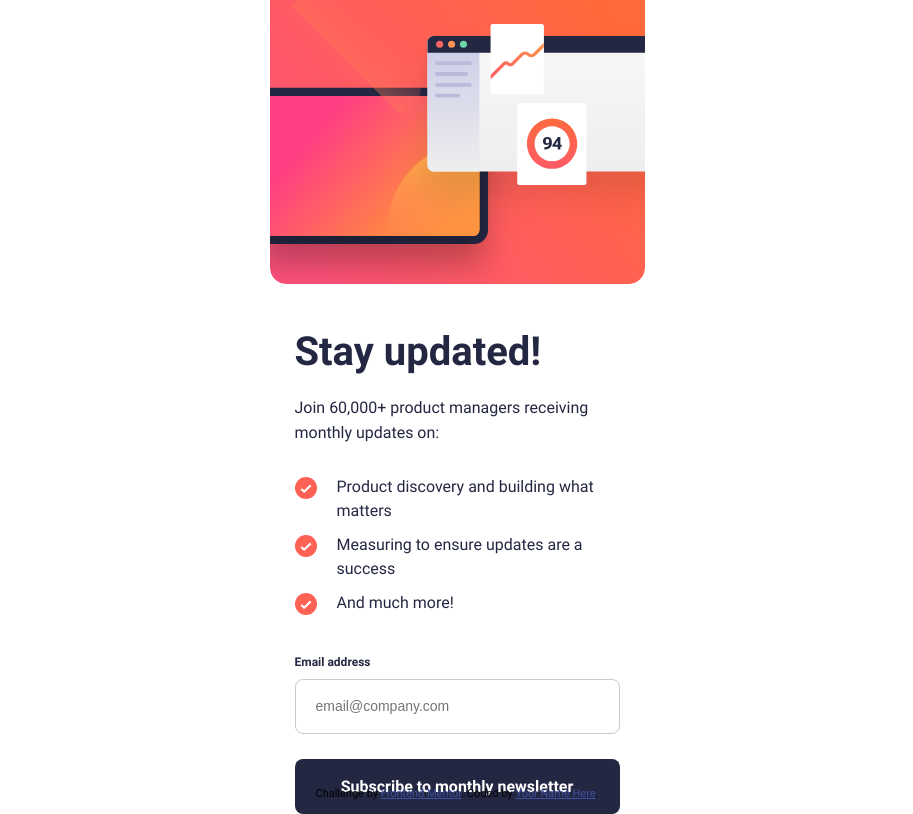
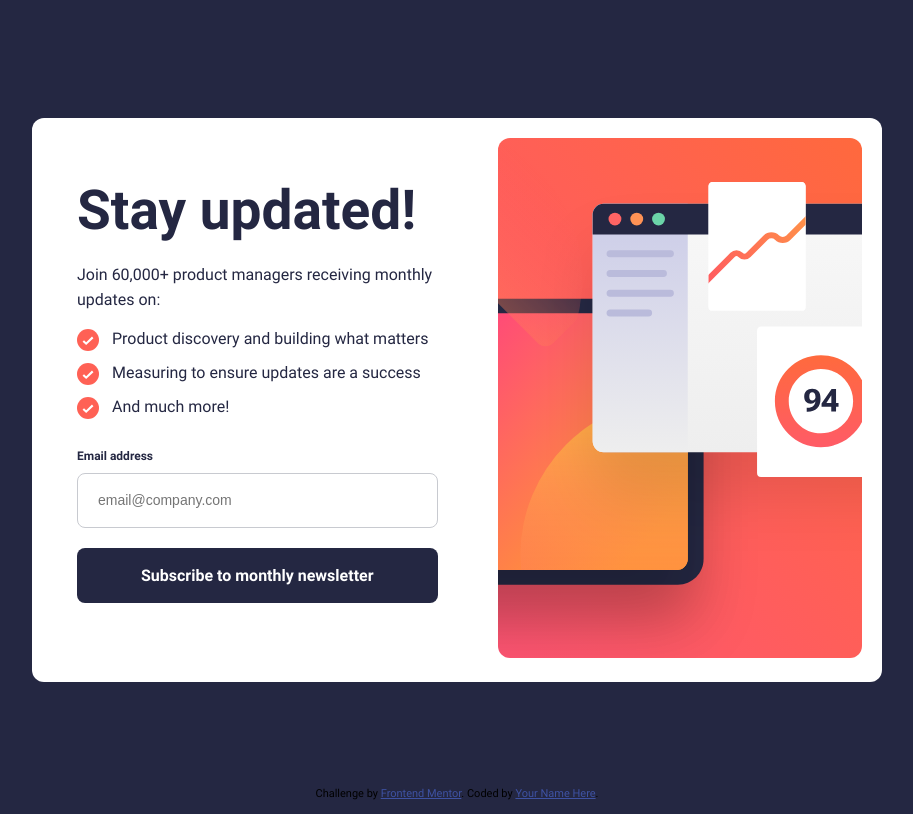
Before and after one commit to mikej321/newsletter-signup, a website built with webpack: page src/index.html in a window 1280 px wide. Shown: the whole page, without its empty margins (183-1096 px from the left). Built offline with nearby package versions, Linux system fonts and the light colour scheme.

Commit message:
finish desktop styling

```diff
--- a/src/styles/style.sass
+++ b/src/styles/style.sass
@@ -46,21 +46,48 @@ body
     min-height: 100vh
     align-items: center
 
+@media screen and (min-width: 600px)
+    body
+        background: $dark-slate-grey
+        justify-content: center
+
 .form
     max-width: 37.5rem
+
+@media screen and (min-width: 600px)
+    .form
+        max-width: 850px
+        background: $white
+        padding: 2rem
+        border-radius: 12px
 
 .preSignup
     display: grid
     grid-template-areas: "image" "info"
 
+@media screen and (min-width: 600px)
+    .preSignup
+        grid-template-areas: "info image"
+        grid-template-columns: 55% 45%
 
 .backgroundContainer
     grid-area: image
 
+@media screen and (min-width: 600px)
+    .backgroundContainer img
+        height: 52rem
+        border-radius: 12px
+        object-position: 60%
 
 .infoContainer
     grid-area: info
     padding-inline: 2.5rem
+
+@media screen and (min-width: 600px)
+    .infoContainer
+        display: flex
+        flex-direction: column
+        padding-right: 6rem
 
 .preTitle
     margin-block: 4rem 2rem
@@ -68,16 +95,29 @@ body
     color: $dark-slate-grey
     font-size: 4rem
 
+@media screen and (min-width: 600px)
+    .preTitle
+        font-size: 5.5rem
+        margin-block: 4rem 2rem
+
 .preDesc
     color: $dark-slate-grey
     margin-bottom: 3rem
     line-height: 2.5rem
+
+@media screen and (min-width: 600px)
+    .preDesc
+        margin-bottom: 1.5rem
 
 ul
     display: flex
     flex-direction: column
     gap: 1rem
     margin-bottom: 4rem
+
+@media screen and (min-width: 600px)
+    ul
+        margin-bottom: 3rem
 
 li
     list-style: none
@@ -87,6 +127,10 @@ li
     p
         line-height: 2.4rem
         color: $dark-slate-grey
+
+@media screen and (min-width: 600px)
+    li
+        gap: 1.3rem
 
 .iconList
     position: relative
@@ -98,6 +142,10 @@ li
     display: flex
     flex-direction: column
     gap: 1rem
+
+@media screen and (min-width: 600px)
+    .inputContainer
+        gap: 1rem
 
 label[for="email"]
     color: $dark-slate-grey
@@ -113,6 +161,10 @@ input#email
     border: 1px solid lighten($grey, 20%)
     &::placeholder
         font-size: 1.4rem
+
+@media screen and (min-width: 600px)
+    input#email
+        margin-bottom: 1rem
 
 .subButton
     width: 100%
```
Also changed, not shown: dist/newsletter.js.
